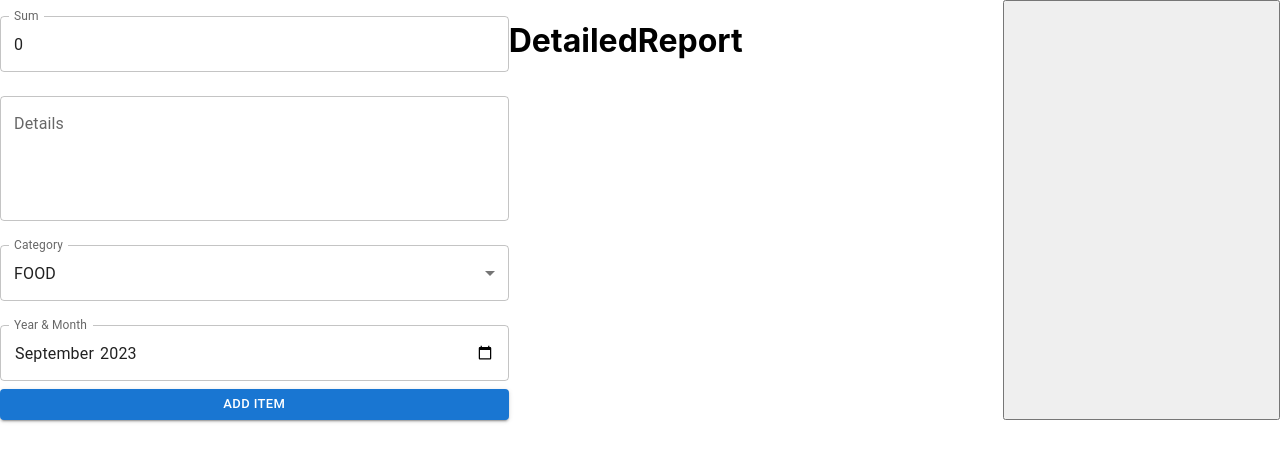
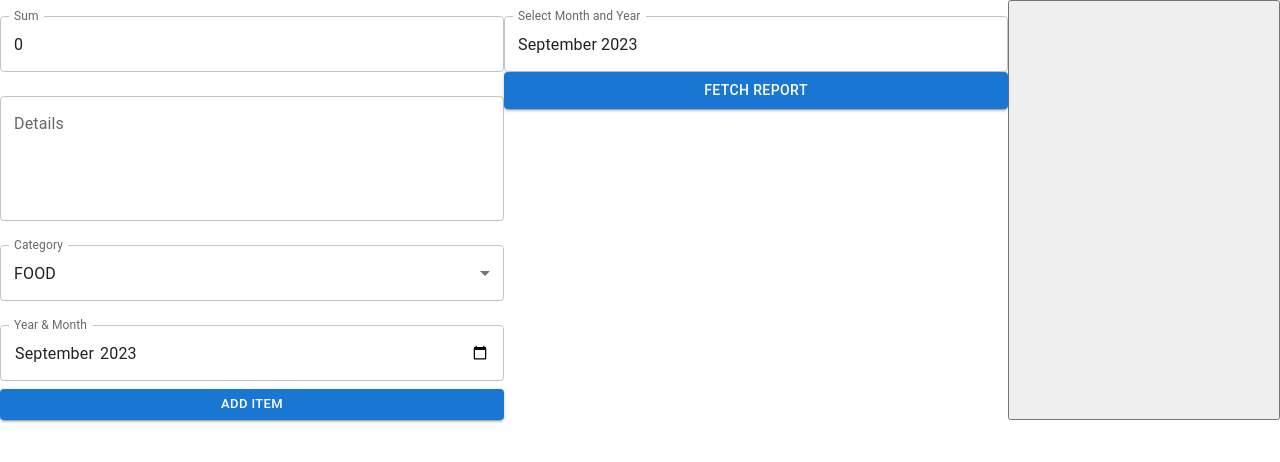
Before and after one commit to LironMat/frontend_final_project, a React (Create React App) app: page / in a window 1280 px wide. Shown: the top 462 px of the page. Built offline with nearby package versions, Linux system fonts and the light colour scheme.

Commit message:
DetailedReport component

```diff
--- a/package.json
+++ b/package.json
@@ -5,7 +5,9 @@
   "dependencies": {
     "@emotion/react": "^11.11.1",
     "@emotion/styled": "^11.11.0",
-    "@mui/material": "^5.14.7",
+    "@mui/material": "^5.14.9",
+    "@mui/utils": "^5.14.9",
+    "@mui/x-date-pickers": "^6.14.0",
     "@testing-library/jest-dom": "^5.17.0",
     "@testing-library/react": "^13.4.0",
     "@testing-library/user-event": "^13.5.0",
--- a/src/DetailedReport/DetailedReport.js
+++ b/src/DetailedReport/DetailedReport.js
@@ -1,5 +1,96 @@
 import './DetailedReport.css';
+import { AdapterDateFns } from '@mui/x-date-pickers/AdapterDateFns';
+import { DatePicker, LocalizationProvider } from '@mui/x-date-pickers';
+import { useState } from 'react';
+import {
+  List,
+  ListItem,
+  ListItemText,
+  Button,
+  Divider,
+  FormControl,
+  Typography,
+} from '@mui/material';
+import { IDB } from '../idbModule';
 
 export default function DetailedReport() {
-  return <h1>DetailedReport</h1>;
+  const [selectedDate, setSelectedDate] = useState(new Date());
+  const [reportData, setReportData] = useState([]);
+  const [reportDate, setReportDate] = useState(null);
+  const [errorMessage, setErrorMessage] = useState('');
+
+  async function handleDateChange(newDate) {
+    setSelectedDate(newDate);
+  }
+
+  async function fetchReportData() {
+    try {
+      const db = await IDB.openCostsDB('costsdb', 1);
+
+      const year = selectedDate.getFullYear();
+      const month = selectedDate.getMonth() + 1; // Months are 0-indexed, so add 1
+      const data = await db.getDetailedReport(month, year);
+      if (data.length === 0) {
+        setErrorMessage('No reports for selected date');
+      } else {
+        setErrorMessage('');
+        setReportData(data);
+        setReportDate(selectedDate);
+      }
+    } catch (error) {
+      console.error('Error fetching report data:', error);
+      setErrorMessage('An error occurred while fetching the report data.');
+    }
+  }
+
+  return (
+    <div className="form-container">
+      <LocalizationProvider dateAdapter={AdapterDateFns}>
+        <FormControl margin="normal">
+          <DatePicker
+            views={['year', 'month']}
+            label="Select Month and Year"
+            value={selectedDate}
+            onChange={handleDateChange}
+          />
+          <Button variant="contained" color="primary" onClick={fetchReportData}>
+            Fetch Report
+          </Button>
+        </FormControl>
+        {errorMessage && (
+          <Typography color="error" align="center">
+            {errorMessage}
+          </Typography>
+        )}
+        {!errorMessage && reportData.length > 0 && (
+          <div>
+            <Typography color="green" align="center">
+              Showing results for{' '}
+              {reportDate.toLocaleString('default', { month: 'long', year: 'numeric' })}
+            </Typography>
+            <List>
+              {reportData.map((report, index) => (
+                <div key={index}>
+                  <ListItem>
+                    <ListItemText
+                      primary={
+                        <Typography component="div">
+                          Sum: {report.sum}
+                          <br />
+                          Category: {report.category}
+                          <br />
+                          Description: {report.description}
+                        </Typography>
+                      }
+                    />
+                  </ListItem>
+                  {index < reportData.length - 1 && <Divider />}
+                </div>
+              ))}
+            </List>
+          </div>
+        )}
+      </LocalizationProvider>
+    </div>
+  );
 }
```
Also changed, not shown: 1 other file (tests, documents, lock files or other folders).
